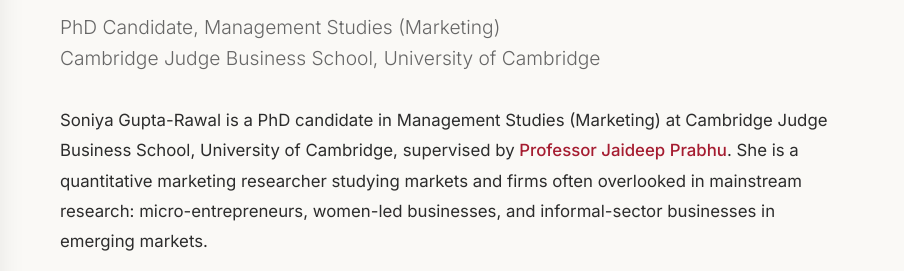
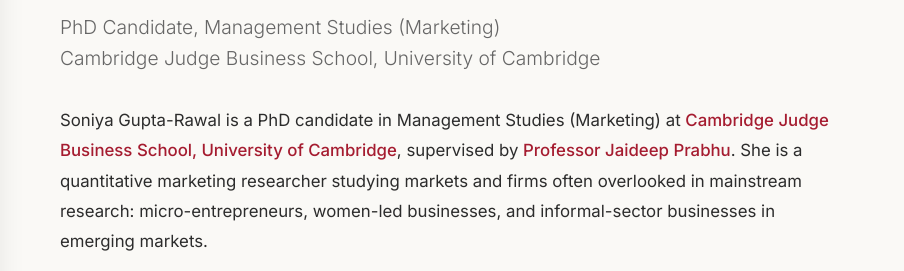
Before and after one commit to soniya-gupta-rawal/soniyaguptarawal.github.io, a plain HTML site: page index.html in a window 1280 px wide. Shown: the part 201-472 px from the top of the page, 376-1280 px from the left. Drawn offline with Linux system fonts and the light colour scheme.

Commit message:
Update index.html

```diff
--- a/index.html
+++ b/index.html
@@ -39,7 +39,7 @@
                     <p class="subtitle">PhD Candidate, Management Studies (Marketing)<br>Cambridge Judge Business School, University of Cambridge</p>
 
                     <div class="bio">
-                        <p>Soniya Gupta-Rawal is a PhD candidate in Management Studies (Marketing) at Cambridge Judge Business School, University of Cambridge, supervised by <a href="https://www.jbs.cam.ac.uk/people/jaideep-prabhu/" target="_blank" rel="noopener noreferrer">Professor Jaideep Prabhu</a>. She is a quantitative marketing researcher studying markets and firms often overlooked in mainstream research: micro-entrepreneurs, women-led businesses, and informal-sector businesses in emerging markets.</p>
+                        <p>Soniya Gupta-Rawal is a PhD candidate in Management Studies (Marketing) at <a href="https://www.jbs.cam.ac.uk/people/soniya-gupta-rawal/" target="_blank" rel="noopener noreferrer"> Cambridge Judge Business School, University of Cambridge</a>, supervised by <a href="https://www.jbs.cam.ac.uk/people/jaideep-prabhu/" target="_blank" rel="noopener noreferrer">Professor Jaideep Prabhu</a>. She is a quantitative marketing researcher studying markets and firms often overlooked in mainstream research: micro-entrepreneurs, women-led businesses, and informal-sector businesses in emerging markets.</p>
 
                         <p>Her doctoral work examines how informational, social, and institutional constraints shape market decisions and outcomes for resource-constrained actors in emerging markets, contributing three empirical papers in quantitative marketing. Working across India, Indonesia, and Sub-Saharan Africa, she studies high-impact decision-making in digital adoption, women&rsquo;s entrepreneurship, unorganised retail, and frugal innovation.</p>
 
```
